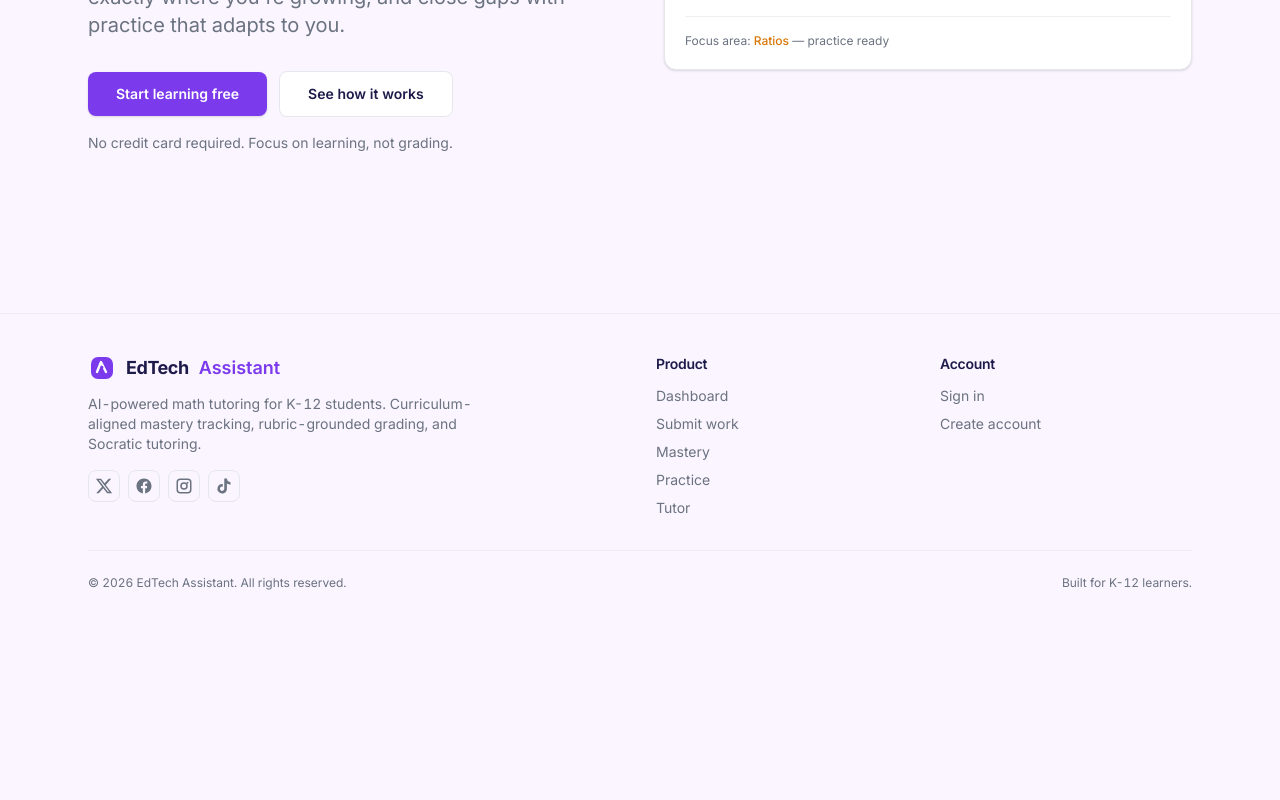
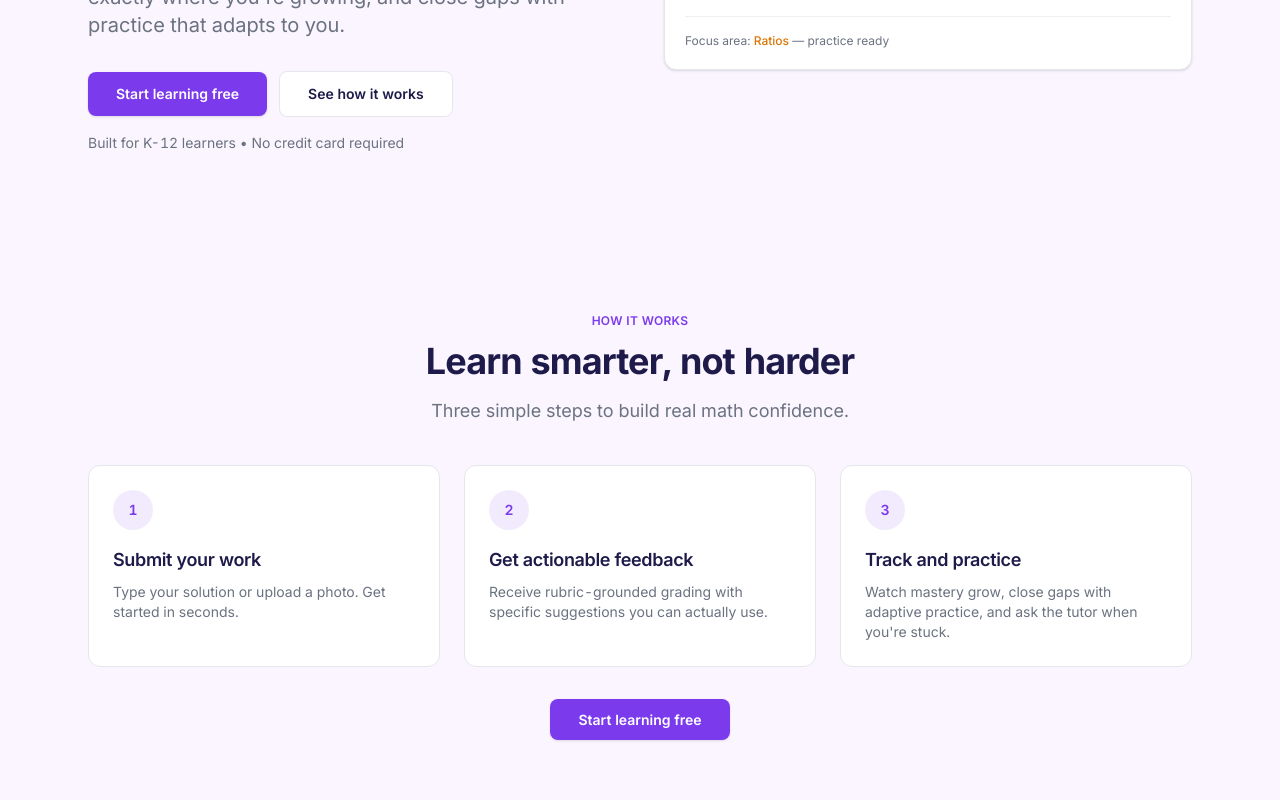
Before and after one commit to ThamiRoneo/edtech-assistant, a Next.js app in the folder frontend/: page / in a window 1280 px wide. Shown: the part 440-1240 px from the top of the page. Before the commit the page ends 1071 px from the top, so only its background shows below. Built offline with nearby package versions, Linux system fonts and the light colour scheme.

Commit message:
feat: update landing page flow and add home route

```diff
--- /dev/null
+++ b/frontend/src/app/home/page.tsx
@@ -0,0 +1,5 @@
+import { redirect } from "next/navigation";
+
+export default function HomePage() {
+  redirect("/");
+}
--- a/frontend/src/app/page.tsx
+++ b/frontend/src/app/page.tsx
@@ -37,9 +37,9 @@ export default function Landing() {
             </p>
             <div className="mt-8 flex flex-wrap items-center gap-3">
               <Link href="/sign-up" className="rounded-lg bg-primary px-7 py-3 text-sm font-semibold text-white hover:bg-primary-600 transition-colors shadow-sm">Start learning free</Link>
-              <Link href="/dashboard" className="rounded-lg border border-border bg-surface px-7 py-3 text-sm font-semibold hover:border-primary/40 transition-colors">See how it works</Link>
+              <Link href="#how-it-works" className="rounded-lg border border-border bg-surface px-7 py-3 text-sm font-semibold hover:border-primary/40 transition-colors">See how it works</Link>
             </div>
-            <p className="mt-4 text-sm text-muted">No credit card required. Focus on learning, not grading.</p>
+            <p className="mt-4 text-sm text-muted">Built for K-12 learners • No credit card required</p>
           </div>
           <div className="rounded-xl border border-border bg-surface p-5 shadow-sm">
             <div className="flex items-center justify-between mb-4">
@@ -69,8 +69,36 @@ export default function Landing() {
         </div>
       </section>
 
+      <section id="how-it-works" className="max-w-6xl mx-auto px-6 py-16">
+        <div className="text-center max-w-2xl mx-auto">
+          <p className="text-xs font-semibold uppercase tracking-wide text-primary">How it works</p>
+          <h2 className="mt-3 text-3xl lg:text-4xl font-bold tracking-tight">Learn smarter, not harder</h2>
+          <p className="mt-4 text-lg text-muted">Three simple steps to build real math confidence.</p>
+        </div>
+        <div className="mt-10 grid grid-cols-1 md:grid-cols-3 gap-6">
+          <Step number="1" title="Submit your work" desc="Type your solution or upload a photo. Get started in seconds." />
+          <Step number="2" title="Get actionable feedback" desc="Receive rubric-grounded grading with specific suggestions you can actually use." />
+          <Step number="3" title="Track and practice" desc="Watch mastery grow, close gaps with adaptive practice, and ask the tutor when you're stuck." />
+        </div>
+        <div className="mt-10 text-center">
+          <Link href="/sign-up" className="rounded-lg bg-primary px-7 py-3 text-sm font-semibold text-white hover:bg-primary-600 transition-colors shadow-sm">Start learning free</Link>
+        </div>
+      </section>
+
       <Footer />
     </main>
+  );
+}
+
+function Step({ number, title, desc }: { number: string; title: string; desc: string }) {
+  return (
+    <div className="rounded-xl border border-border bg-surface p-6">
+      <div className="flex h-10 w-10 items-center justify-center rounded-full bg-primary/10 text-sm font-semibold text-primary">
+        {number}
+      </div>
+      <h3 className="mt-4 text-lg font-semibold">{title}</h3>
+      <p className="mt-2 text-sm text-muted">{desc}</p>
+    </div>
   );
 }
 
```
